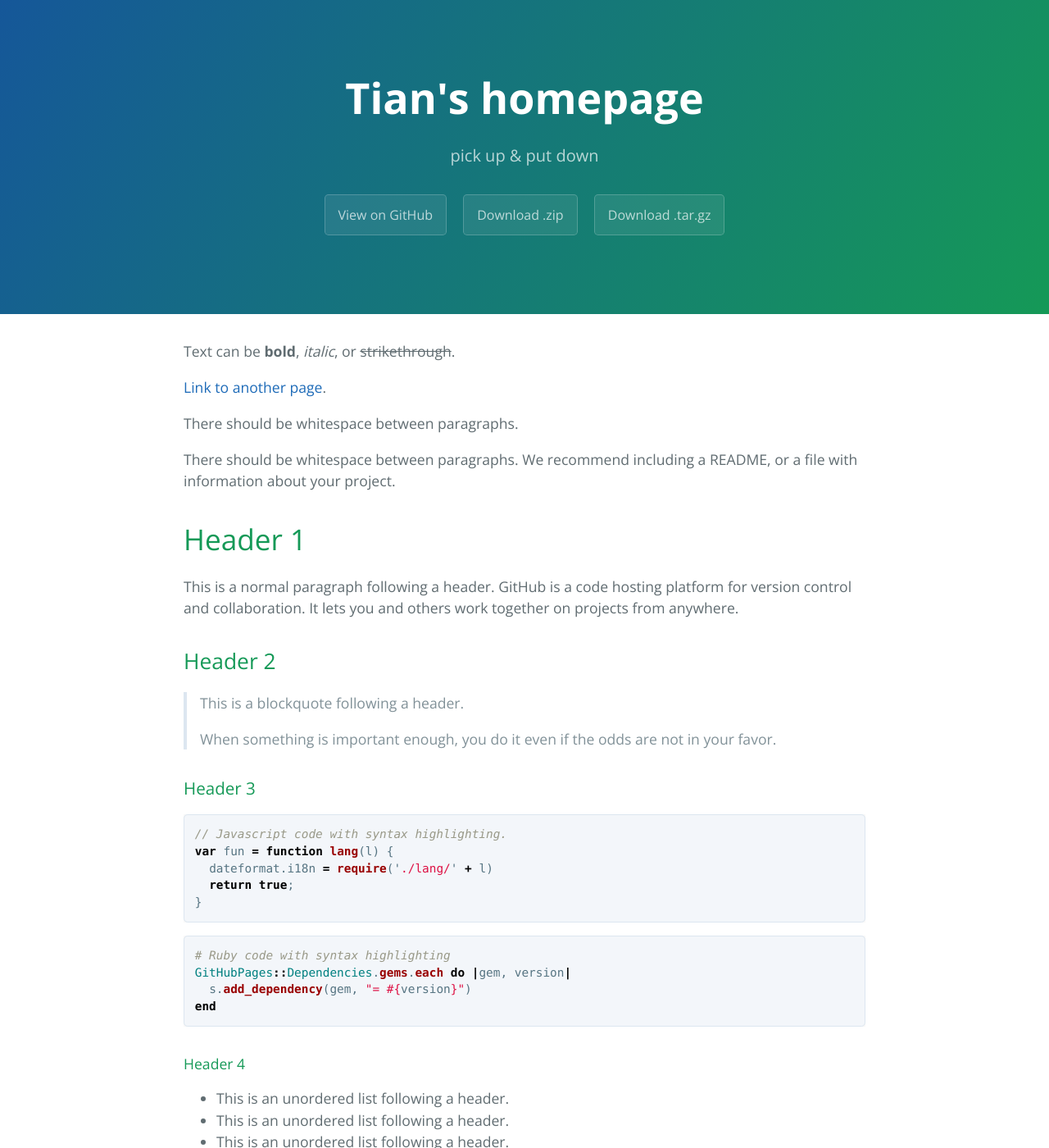
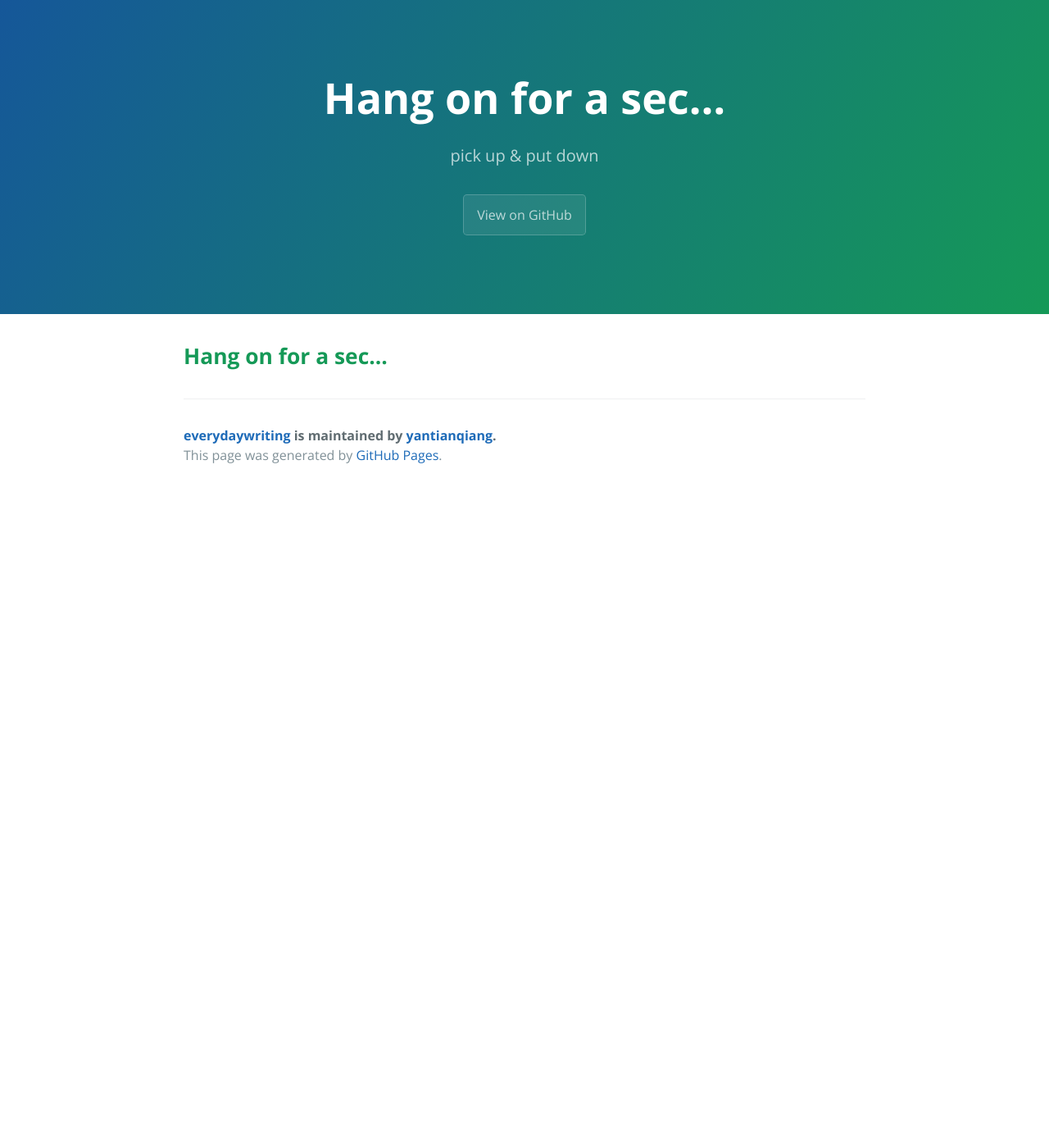
Before and after one commit to yantianqiang/everydaywriting, a Jekyll site: the page built from index.md, in a window 1280 px wide and 1400 px high. Shown: the whole window at 82% size. Built offline with Jekyll 4.4.1, drawn with Linux system fonts in a browser that asks for light colours; our own code applies the rules of GitHub Pages for plain Markdown files; some of the changed text lies outside the part shown.

Commit message:
revise all

````diff
--- a/_config.yml
+++ b/_config.yml
@@ -1,6 +1,6 @@
 title: Tian's homepage
 description: pick up & put down
-show_downloads: true
+#show_downloads: true
 google_analytics:
 theme: jekyll-theme-cayman
 
--- a/index.md
+++ b/index.md
@@ -2,122 +2,4 @@
 layout: default
 ---
 
-Text can be **bold**, _italic_, or ~~strikethrough~~.
-
-[Link to another page](./another-page.html).
-
-There should be whitespace between paragraphs.
-
-There should be whitespace between paragraphs. We recommend including a README, or a file with information about your project.
-
-# Header 1
-
-This is a normal paragraph following a header. GitHub is a code hosting platform for version control and collaboration. It lets you and others work together on projects from anywhere.
-
-## Header 2
-
-> This is a blockquote following a header.
->
-> When something is important enough, you do it even if the odds are not in your favor.
-
-### Header 3
-
-```js
-// Javascript code with syntax highlighting.
-var fun = function lang(l) {
-  dateformat.i18n = require('./lang/' + l)
-  return true;
-}
-```
-
-```ruby
-# Ruby code with syntax highlighting
-GitHubPages::Dependencies.gems.each do |gem, version|
-  s.add_dependency(gem, "= #{version}")
-end
-```
-
-#### Header 4
-
-*   This is an unordered list following a header.
-*   This is an unordered list following a header.
-*   This is an unordered list following a header.
-
-##### Header 5
-
-1.  This is an ordered list following a header.
-2.  This is an ordered list following a header.
-3.  This is an ordered list following a header.
-
-###### Header 6
-
-| head1        | head two          | three |
-|:-------------|:------------------|:------|
-| ok           | good swedish fish | nice  |
-| out of stock | good and plenty   | nice  |
-| ok           | good `oreos`      | hmm   |
-| ok           | good `zoute` drop | yumm  |
-
-### There's a horizontal rule below this.
-
-* * *
-
-### Here is an unordered list:
-
-*   Item foo
-*   Item bar
-*   Item baz
-*   Item zip
-
-### And an ordered list:
-
-1.  Item one
-1.  Item two
-1.  Item three
-1.  Item four
-
-### And a nested list:
-
-- level 1 item
-  - level 2 item
-  - level 2 item
-    - level 3 item
-    - level 3 item
-- level 1 item
-  - level 2 item
-  - level 2 item
-  - level 2 item
-- level 1 item
-  - level 2 item
-  - level 2 item
-- level 1 item
-
-### Small image
-
-![Octocat](https://github.githubassets.com/images/icons/emoji/octocat.png)
-
-### Large image
-
-![Branching](https://guides.github.com/activities/hello-world/branching.png)
-
-
-### Definition lists can be used with HTML syntax.
-
-<dl>
-<dt>Name</dt>
-<dd>Godzilla</dd>
-<dt>Born</dt>
-<dd>1952</dd>
-<dt>Birthplace</dt>
-<dd>Japan</dd>
-<dt>Color</dt>
-<dd>Green</dd>
-</dl>
-
-```
-Long, single-line code blocks should not wrap. They should horizontally scroll if they are too long. This line should be long enough to demonstrate this.
-```
-
-```
-The final element.
-```
+## **Hang on for a sec...**
````
Also changed, not shown: _posts/2021-11-23-1121.md (added, +28 -0 lines), _posts/2021-11-25-add-new-post.md (added, +6 -0 lines), _posts/2021-11-25-sec-writing.md (added, +29 -0 lines), 1 other file.
